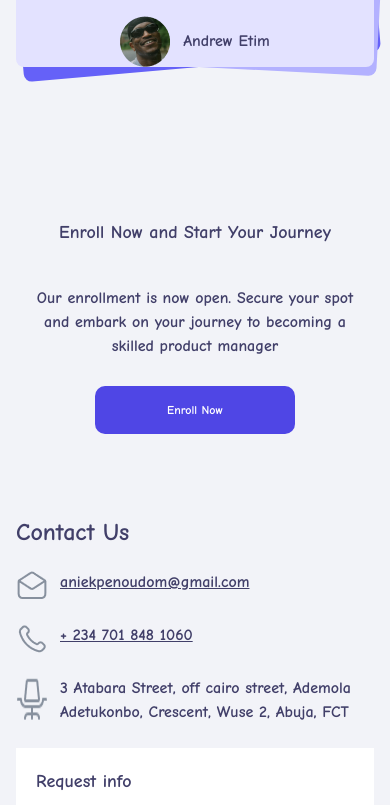
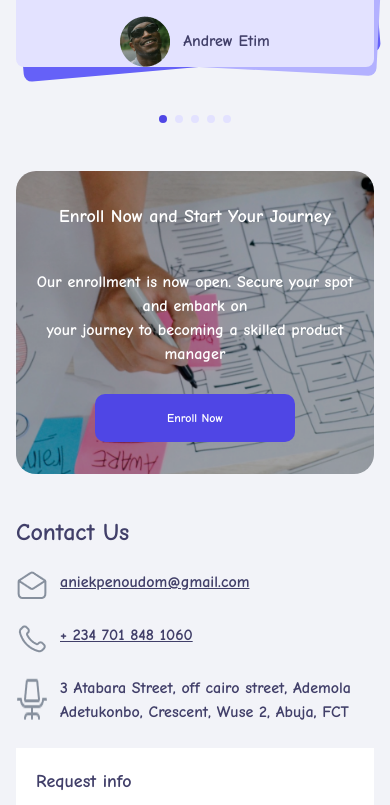
Before and after one commit to techoli/tiooSkill, a React (Create React App) app: page / in a window 390 px wide. Shown: the part 4878-5683 px from the top of the page. Built offline with nearby package versions, Linux system fonts and the light colour scheme; a web font is replaced by a local one.

Commit message:
New update

```diff
--- a/src/App.css
+++ b/src/App.css
@@ -496,4 +496,8 @@ input[type="checkbox"]:checked {
     background: url(./images/aboutusimgs/happy-frnds.png) center;
     background-size: cover;
   }
+  .stdlovebg {
+    background: url(./images/stdloveimg/imgstdlove.png) center;
+    background-size: cover;
+  }
 }
--- /dev/null
+++ b/src/components/component/Dummyslidebtm.tsx
@@ -0,0 +1,18 @@
+import React from "react";
+
+function DummySlideBtn() {
+  return (
+    <div className="w-full flex justify-center mt-5">
+      {[1, 2, 3, 4, 5].map((el, ind) => (
+        <button
+          className={`h-2 w-2 mx-1 rounded-full transition-colors bg-[#4F46E5] ${
+            ind !== 0 && `bg-[#E3E2FF]`
+          }
+            `}
+        ></button>
+      ))}
+    </div>
+  );
+}
+
+export default DummySlideBtn;
--- a/src/components/layouts/Footer.tsx
+++ b/src/components/layouts/Footer.tsx
@@ -10,7 +10,7 @@ function Footer() {
       <div className="w-full flex justify-between">
         <img
           src={cicd}
-          className="w-[60px] h-[20px] sm:h-[50px] sm:w-[100px]"
+          className="w-[60px] h-[20px] sm:h-[30px] sm:w-[100px]"
         />
         <div className=" flex  gap-3 w-[130px] items-center justify-center  ">
           <AiOutlineTwitter className="w-[32px] h-[32px]" />
--- a/src/pages/components/Contactus.tsx
+++ b/src/pages/components/Contactus.tsx
@@ -5,7 +5,7 @@ import chair from "../../images/contactimg/ph_office-chair.png";
 
 function Contactus() {
   return (
-    <div className="flex flex-col sm:flex-row px-4 sm:px-24 gap-6">
+    <div className="flex flex-col sm:flex-row px-4 sm:px-[60px] gap-6">
       {" "}
       <div className="flex-1">
         <h1 className="text-[24px] sm:text-[50px]">Contact Us</h1>
@@ -29,11 +29,11 @@ function Contactus() {
           </p>
         </div>
       </div>
-      <div className="flex-1 pl-0 smLpl-20 ">
+      <div className=" sm:w-[450px] pl-0 sm:pl-20 ">
         <div className="bg-[#FFF] h-[250px] sm:h-full p-5 relative ">
           <h1 className="text-[18px] sm:text-[32px]">Request info</h1>
           <input
-            className="border-[#b4bac2] border-2 rounded-[10px] mt-3 h-[68px] w-full sm:w-[377px] "
+            className="border-[#b4bac2] border-2 rounded-[10px] mt-3 h-[68px] w-full  "
             type="text"
           />
           <button className=" absolute bottom-5 block bg-[#E6E6FA] text-[#87909E] h-[50px] w-[100px] rounded-[10px]">
--- a/src/pages/components/StudentLove.tsx
+++ b/src/pages/components/StudentLove.tsx
@@ -2,6 +2,7 @@ import React, { useState } from "react";
 import test from "../../images/stdloveimg/test.png";
 import { AiOutlineRight, AiOutlineLeft } from "react-icons/ai";
 import Button from "../../components/UI/Button";
+import DummySlideBtn from "../../components/component/Dummyslidebtm";
 
 function StudentLove() {
   const [activeright, setActiveright] = useState(true);
@@ -75,16 +76,19 @@ function StudentLove() {
                 <p className="">Andrew Etim</p>
               </div>
             </div>
+            <div className=" absolute bottom-4 right-0 left-0  block sm:hidden">
+              <DummySlideBtn />
+            </div>
           </div>
         </div>
       </div>
-      <div className="w-full  px-4 sm:px-28 py-20 text-center">
-        <h1 className="mb-10 text-[18px] sm:text-[32px]">
+      <div className="w-full mt-8 px-4 sm:px-28 py-8 sm:py-20 text-center stdlovebg mb-10 rounded-[20px]">
+        <h1 className="mb-10 text-[18px] sm:text-[32px] text-[#FFF]">
           Enroll Now and Start Your Journey
         </h1>
-        <p>
-          Our enrollment is now open. Secure your spot and embark on your
-          journey to becoming a skilled product manager
+        <p className="text-[#FFF]">
+          Our enrollment is now open. Secure your spot and embark on
+          <br /> your journey to becoming a skilled product manager
         </p>
         <div className="w-[200px] m-[auto] mt-7">
           {" "}
```
Also changed, not shown: src/images/stdloveimg/imgstdlove.png (added).
